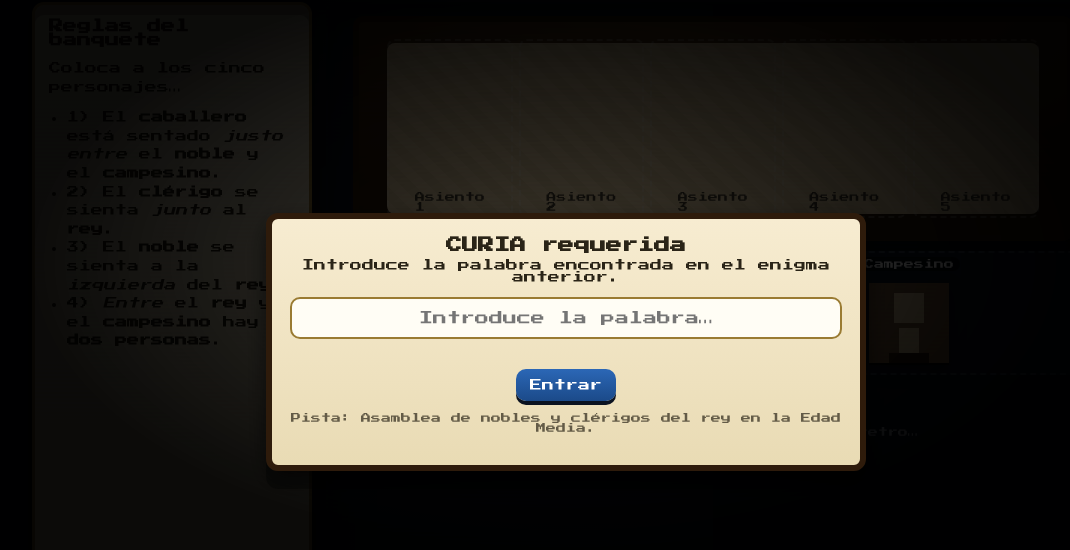
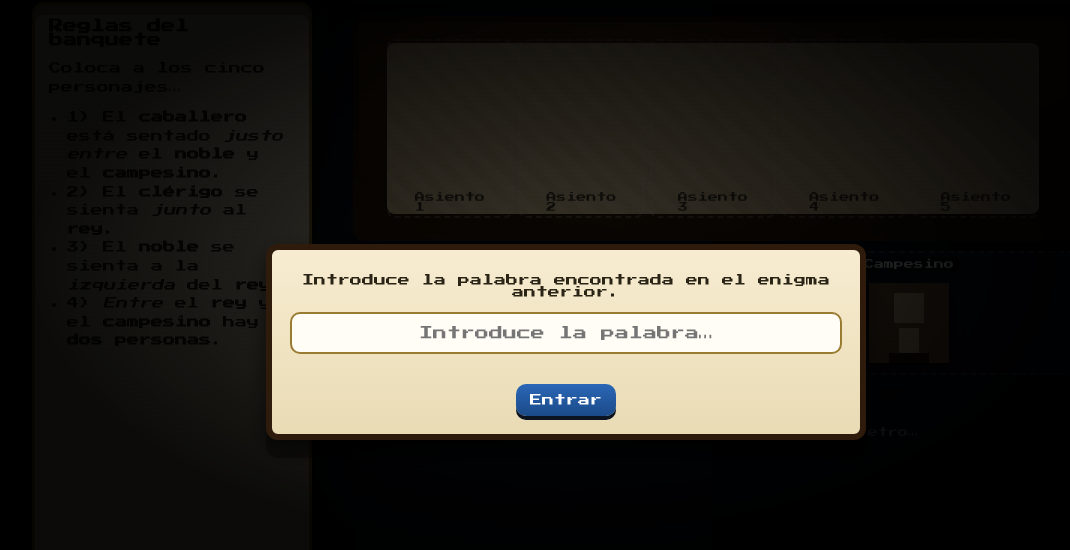
Before and after one commit to vadmorda/LA-CENA-DEL-REINO, a plain HTML site: page index.html in a window 1280 px wide. Shown: the part 58-608 px from the top of the page, without its empty margins (74-1144 px from the left). Drawn offline with Linux system fonts and the light colour scheme.

Commit message:
Remove heading and hint from gate section
Removed heading and hint paragraph from the gate section.

```diff
--- a/index.html
+++ b/index.html
@@ -128,14 +128,12 @@
   <!-- Gate -->
   <div class="gate" id="gate">
     <div class="panel" id="panel">
-      <h2>CURIA requerida</h2>
       <p>Introduce la palabra encontrada en el enigma anterior.</p>
       <input id="passInput" type="password" placeholder="Introduce la palabra…" aria-label="Introduce la contraseña" />
       <div class="msg" id="gateMsg" role="status"></div>
       <div style="display:flex; gap:8px; justify-content:center; margin-top:10px">
         <button class="primary" id="unlockBtn">Entrar</button>
       </div>
-      <p style="margin-top:12px;font-size:10px;opacity:.7">Pista: Asamblea de nobles y clérigos del rey en la Edad Media.</p>
     </div>
   </div>
 
```
